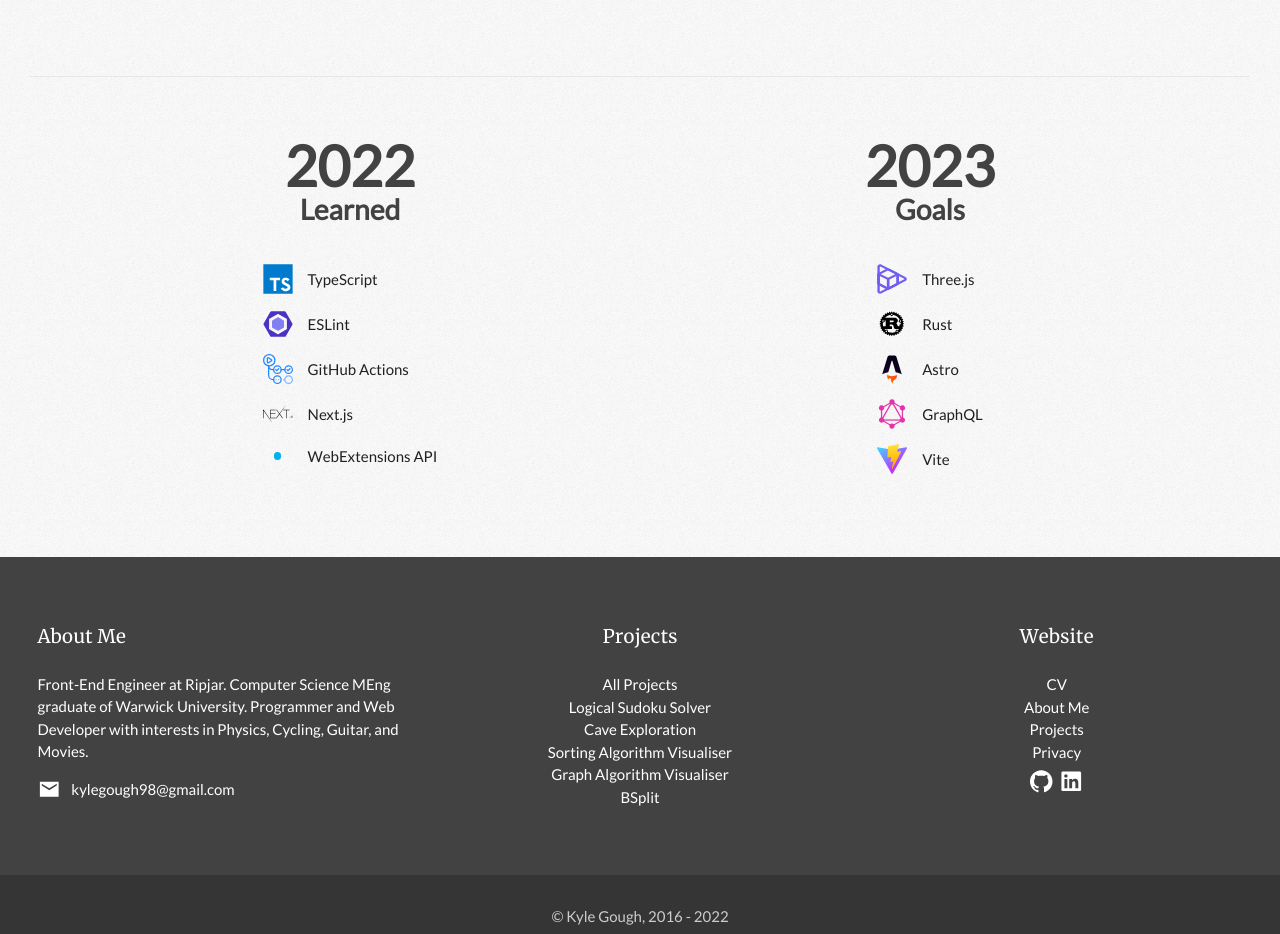
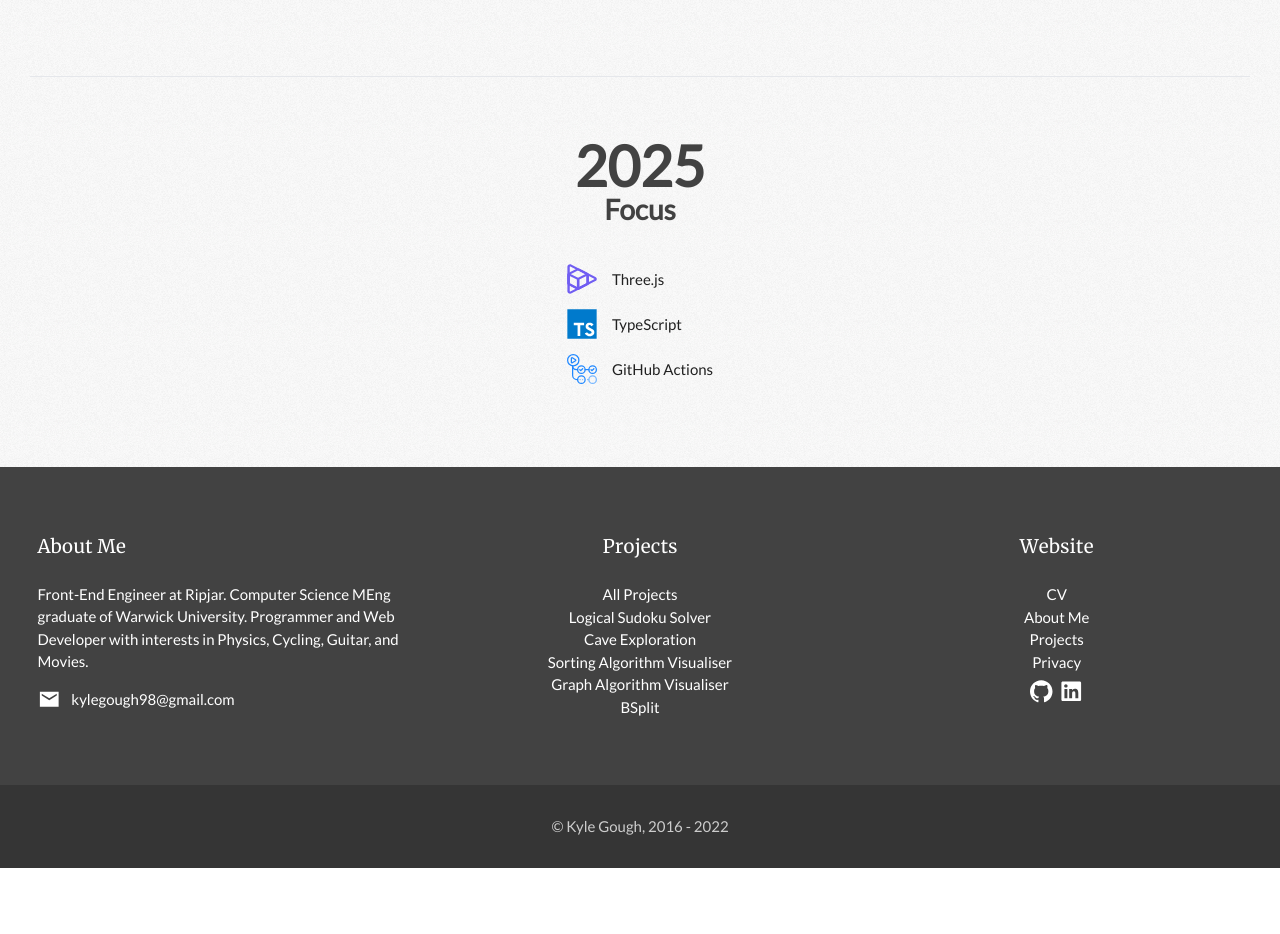
Before and after one commit to KyleGough/portfolio, a Next.js app: page /about in a window 1280 px wide. Shown: the part 1980-2914 px from the top of the page. After the commit the page ends 2848 px from the top, so only its background shows below. Built offline with nearby package versions, Linux system fonts and the light colour scheme.

Commit message:
Update goals for 2025 (#199)

```diff
--- a/components/GoalsWidget/GoalsWidget.tsx
+++ b/components/GoalsWidget/GoalsWidget.tsx
@@ -1,53 +1,29 @@
 import { GoalListItem } from '@components/GoalListItem';
 import { Section } from '@components/Section';
-import AstroLogo from '@image/skill/astro.svg';
-import ESLintLogo from '@image/skill/eslint.svg';
 import ActionsLogo from '@image/skill/github-actions.svg';
-import GraphQLLogo from '@image/skill/graphql.svg';
-import NextLogo from '@image/skill/next.svg';
-import RustLogo from '@image/skill/rust.svg';
 import ThreeLogo from '@image/skill/three.svg';
 import TypeScriptLogo from '@image/skill/typescript.svg';
-import ViteLogo from '@image/skill/vite.svg';
 import { StaticImageData } from 'next/image';
 import React from 'react';
 
 export const GoalsWidget: React.FC = () => (
   <Section>
-    <div className="grid grid-cols-1 md:grid-cols-2">
     <div className="mb-16 md:mb-4">
       <h2 className="project-header text-center">
-          <p className="font-semibold text-6xl">2022</p>
-          <p>Learned</p>
+        <p className="font-semibold text-6xl">2025</p>
+        <p>Focus</p>
       </h2>
       <ul className="w-fit mx-auto">
+        <GoalListItem logo={ThreeLogo as StaticImageData} name="Three.js" />
         <GoalListItem
           logo={TypeScriptLogo as StaticImageData}
           name="TypeScript"
         />
-          <GoalListItem logo={ESLintLogo as StaticImageData} name="ESLint" />
         <GoalListItem
           logo={ActionsLogo as StaticImageData}
           name="GitHub Actions"
         />
-          <GoalListItem logo={NextLogo as StaticImageData} name="Next.js" />
-          <GoalListItem name="WebExtensions API" />
       </ul>
-      </div>
-
-      <div className="mb-4">
-        <h2 className="project-header text-center">
-          <p className="font-semibold text-6xl">2023</p>
-          <p>Goals</p>
-        </h2>
-        <ul className="w-fit mx-auto">
-          <GoalListItem logo={ThreeLogo as StaticImageData} name="Three.js" />
-          <GoalListItem logo={RustLogo as StaticImageData} name="Rust" />
-          <GoalListItem logo={AstroLogo as StaticImageData} name="Astro" />
-          <GoalListItem logo={GraphQLLogo as StaticImageData} name="GraphQL" />
-          <GoalListItem logo={ViteLogo as StaticImageData} name="Vite" />
-        </ul>
-      </div>
     </div>
   </Section>
 );
```
Lines whose indentation alone changed are shown as unchanged.
